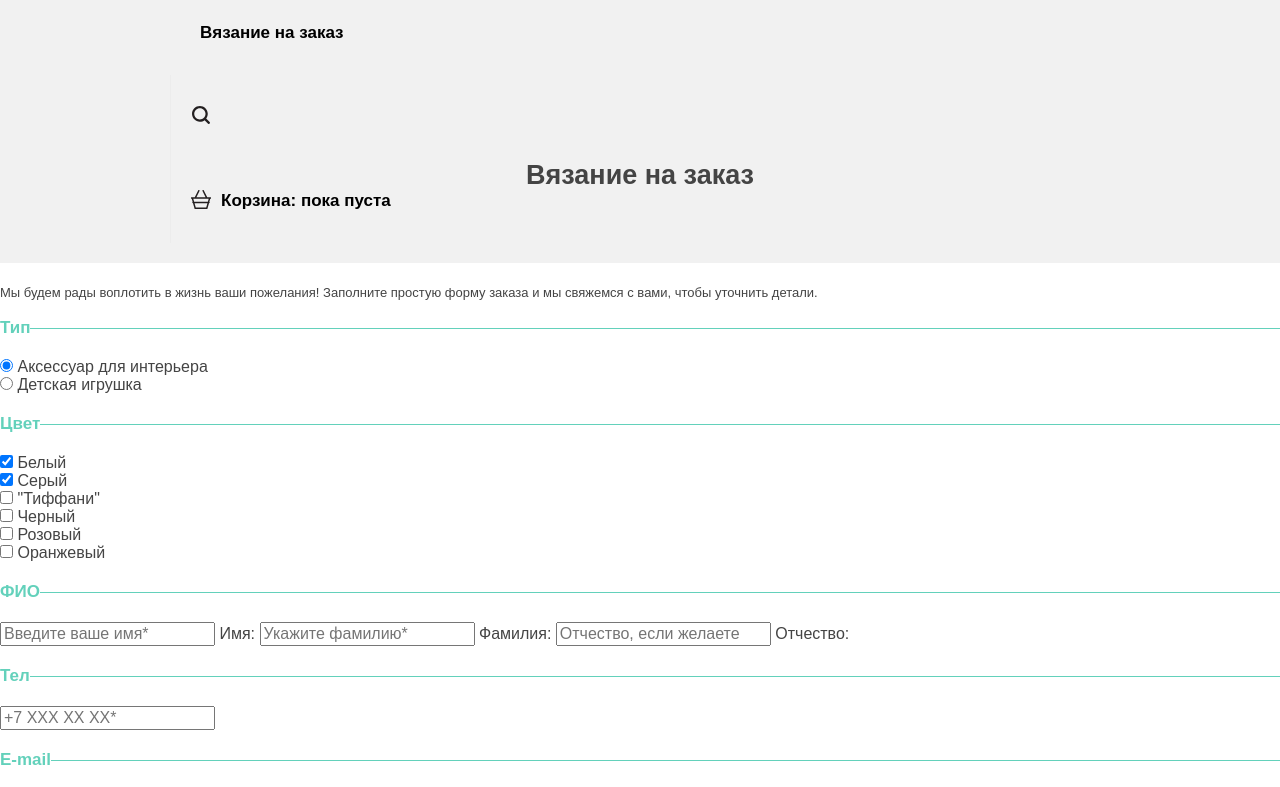
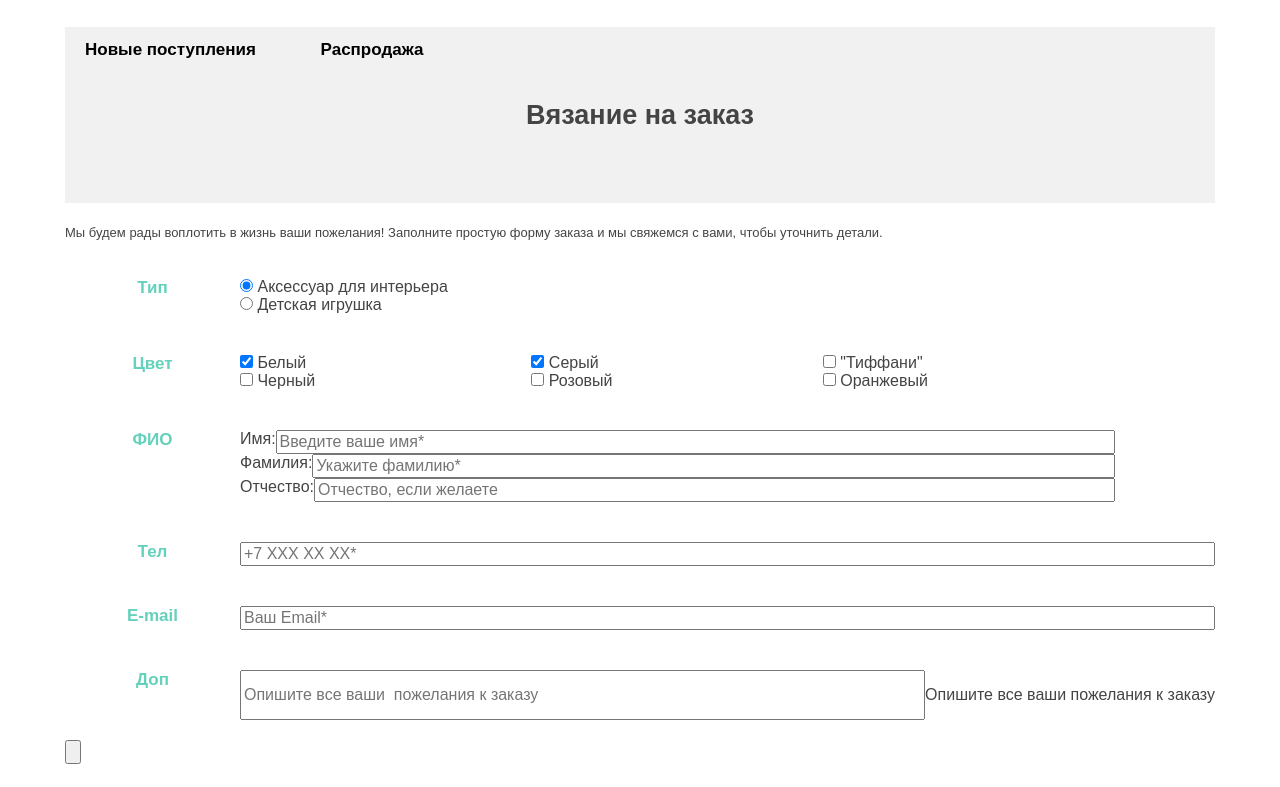
Before and after one commit to enelizarova/Mishka, a website: page form.html in a window 1280 px wide. Shown: the part 89-876 px from the top of the page. Drawn offline with nearby package versions, Linux system fonts and the light colour scheme; files that its build step writes are made by us from their sources.

Commit message:
adaptive + some horrible flex form

```diff
--- a/form.html
+++ b/form.html
@@ -6,83 +6,124 @@
     <link href="css/style.css" rel="stylesheet">
   </head>
   <body>
-    <header class="main-header">
-      <a href="index.html" class="main-header__logo">
+    <div class="content-wrapper">
+        <header class="main-header clearfix">
+              <div class="content-container content-container--main-header">
+          <div class="main-header__logo">
             <img src="img/logo-mobile.svg" width="86" height="35">
-      </a>
+          </div>
           <nav class="main-nav main-nav--opened">
-        <a class="main-nav__btn"></a>
-        <div class="main-nav__container">
-          <ul class="main-nav__items">
-            <li>
-              <a href="catalogue.html" class="main-nav__item">Каталог товаров</a>
+            <button class="main-nav__btn"></button>
+            <div class="main-nav__container clearfix">
+              <ul class="main-nav__items main-nav__items--global">
+                <li class="main-nav__list">
+                  <a href="catalogue.html" class="main-nav__item main-nav__item--global">Каталог товаров</a>
                 </li>
-            <li>
-              <a href="form.html" class="main-nav__item">Вязание на заказ</a>
+                <li class="main-nav__list">
+                  <a href="form.html" class="main-nav__item main-nav__item--global">Вязание на заказ</a>
                 </li>
-            <li>
+              </ul>
+              <ul class="main-nav__items main-nav__items--user">
+                <li class="main-nav__list">
                   <a href="#" class="main-nav__item main-nav__item--search">Поиск по сайту</a>
                 </li>
-            <li>
+                <li class="main-nav__list">
                   <a href="#"  class="main-nav__item main-nav__item--cart">Корзина: пока пуста</a>
+                </li>
+              </ul>
+              <ul class="main-nav__items main-nav__items--more">
+                <li class="main-nav__list">
+                  <a href="" class="main-nav__item main-nav__item--new">Новые поступления</a>
+                </li>
+                <li class="main-nav__list">
+                  <a href="" class="main-nav__item main-nav__item--sale">Распродажа</a>
                 </li>
               </ul>
             </div>
           </nav>
+          </div>
         </header>
     <main>
       <div class="main-container">
         <h1 class="page-name">Вязание на заказ</h1>
           <p class="page-prew">Мы будем рады воплотить в жизнь ваши пожелания! Заполните простую форму заказа и мы свяжемся с вами, чтобы уточнить детали.</p>
           <form class="order-form">
-            <fieldset class="order-form__field">
-              <legend class="order-form__legend">Тип</legend>
+            <article class="order-form__field">
+              <div class="order-form__legend">Тип</div>
+              <div class="order-form__container">
+                <div class="order-form__item-wrapper">
                   <input type="radio" id="accessory" name="form-radio" class="order-form__radio" checked="checked">
-              <label for="accessory">Аксессуар для  интерьера</label></br>
+                  <label for="accessory">Аксессуар для  интерьера</label>
+                </div>
+                <div class="order-form__item-wrapper">
                   <input type="radio" id="toy" name="form-radio" class="order-form__radio">
                   <label for="toy">Детская игрушка</label>
-            </fieldset>
-            <fieldset class="order-form__field">
-              <legend class="order-form__legend">Цвет</legend>
+                </div>
+              <div>
+            </article>
+            <article class="order-form__field">
+              <div class="order-form__legend">Цвет</div>
+              <div class="order-form__container order-form__container--checkbox">
+                <div class="order-form__item-wrapper order-form__item-wrapper--checkbox">
                   <input type="checkbox" id="white" name="form-checkbox" class="order-form__checkbox" checked="checked">
-              <label for="white">Белый</label></br>
+                  <label for="white">Белый</label>
+                </div>
+                <div class="order-form__item-wrapper order-form__item-wrapper--checkbox">
                   <input type="checkbox" id="gray" name="form-checkbox" class="order-form__checkbox" checked="checked">
-              <label for="gray">Серый</label></br>
+                  <label for="gray">Серый</label>
+                </div>
+                <div class="order-form__item-wrapper order-form__item-wrapper--checkbox">
                   <input type="checkbox" id="Tiffani" name="form-checkbox" class="order-form__checkbox">
-              <label for="Tiffani">"Тиффани"</label></br>
+                  <label for="Tiffani">"Тиффани"</label>
+                </div>
+                <div class="order-form__item-wrapper order-form__item-wrapper--checkbox">
                   <input type="checkbox" id="black" name="form-checkbox" class="order-form__checkbox">
-              <label for="black">Черный</label></br>
+                  <label for="black">Черный</label>
+                </div>
+                <div class="order-form__item-wrapper order-form__item-wrapper--checkbox">
                   <input type="checkbox" id="pink" name="form-checkbox" class="order-form__checkbox">
-              <label for="pink">Розовый</label></br>
+                  <label for="pink">Розовый</label>
+                </div>
+                <div class="order-form__item-wrapper order-form__item-wrapper--checkbox">
                   <input type="checkbox" id="orange" name="form-checkbox" class="order-form__checkbox">
                   <label for="orange">Оранжевый</label>
-            </fieldset>
-            <fieldset class="order-form__field">
-              <legend class="order-form__legend">ФИО</legend>
-              <input type="text" placeholder="Введите ваше имя*" id="username" name="form-text" class="order-form__text">
+                </div>
+              </div>
+            </article>
+            <article class="order-form__field">
+              <div class="order-form__legend">ФИО</div>
+              <div class="order-form__container">
+                <div class="order-form__item-wrapper order-form__item-wrapper--username">
+                  <input type="text" placeholder="Введите ваше имя*" id="username" name="form-text" class="order-form__text order-form__text--username">
                   <label for="username">Имя:</label>
-              <input type="text" placeholder="Укажите фамилию*" id="usersoname" name="form-text" class="order-form__text">
+                </div>
+                <div class="order-form__item-wrapper order-form__item-wrapper--username">
+                  <input type="text" placeholder="Укажите фамилию*" id="usersoname" name="form-text" class="order-form__text order-form__text--username">
                   <label for="usersoname">Фамилия:</label>
-              <input type="text" placeholder="Отчество, если желаете" id="second-username" name="form-text" class="order-form__text">
+                </div>
+                <div class="order-form__item-wrapper order-form__item-wrapper--username">
+                  <input type="text" placeholder="Отчество, если желаете" id="second-username" name="form-text" class="order-form__text order-form__text--username">
                   <label for="second-username">Отчество:</label>
-            </fieldset>
-            <fieldset class="order-form__field">
-              <legend class="order-form__legend">Тел</legend>
+                </div>
+            </article>
+            <article class="order-form__field">
+              <div class="order-form__legend">Тел</div>
               <input type="tel" placeholder="+7 ХХХ ХХ ХХ*" name="form-tel" class="order-form__tel">
-            </fieldset>
-            <fieldset class="order-form__field">
-              <legend class="order-form__legend">E-mail</legend>
+            </article>
+            <article class="order-form__field">
+              <div class="order-form__legend">E-mail</div>
               <input type="email" placeholder="Ваш Email*" name="form-email" class="order-form__email">
-            </fieldset>
-            <fieldset class="order-form__field">
-              <legend class="order-form__legend">Доп</legend>
+            </article>
+            <article class="order-form__field">
+              <div class="order-form__legend">Доп</div>
               <input type="textarea" placeholder="Опишите все ваши  пожелания к заказу" name="form-textarea" class="order-form__texrarea">
               <p>Опишите все ваши  пожелания к заказу</p>
-            </fieldset>
+            </article>
             <input type="button" name="form-btn" class="btn" placeholder="Отправить заказ" name="form-button">
           </form>
       </div>
     </main>
+    </div>
     <footer class="main-footer">
       <div class="socials">
         <div class="socials__link socials__link--inst">
--- a/less/global.less
+++ b/less/global.less
@@ -160,6 +160,33 @@ html {
   .product__cart {
     display: inline-block;
   }
+  .order-form__legend {
+    width: 167px;
+  }
+  .order-form__container {
+    width: 501px;
+    display: flex;
+    flex-wrap: wrap;
+    flex-direction: column;
+    &--checkbox {
+      flex-direction: row;
+    }
+  }
+  .order-form__item-wrapper--checkbox {
+    width: 50%;
+  }
+  .order-form__item-wrapper--username {
+    display: flex;
+  }
+  .order-form__text--username {
+    order: 2;
+    flex-grow: 1;
+  }
+  .order-form__tel,
+  .order-form__email,
+  .order-form__texrarea {
+    flex-grow: 1;
+  }
   .mai-footer__logo,
   .socials,
   .developer {
@@ -240,6 +267,16 @@ html {
     vertical-align: top;
     width: 318px;
   }
+  .order-form__legend {
+    width: 175px;
+    text-align: center;
+  }
+  .order-form__container {
+    width: 875px;
+  }
+  .order-form__item-wrapper--checkbox {
+    width: 33.3%;
+  }
 }
 .main-footer {
   margin-top: 40px;
--- a/less/order-form.less
+++ b/less/order-form.less
@@ -1,13 +1,19 @@
 .order-form__field {
   margin: 0;
-  border-top: 1px solid @main-theme-color;
   border-left: none;
   border-right: none;
   border-bottom: none;
   padding: 20px 0;
+  display: flex;
 }
 .order-form__legend {
   color: @main-theme-color;
   font-size: @up-text;
   font-weight: bold;
+  &::after {
+    content: '';
+    border-top: 1px solid @main-theme-color;
+    width: 100%;
+    height: 1px;
+  }
 }
```
Also changed, not shown: index.html (+2 -2 lines). Lines whose indentation alone changed are shown as unchanged.
